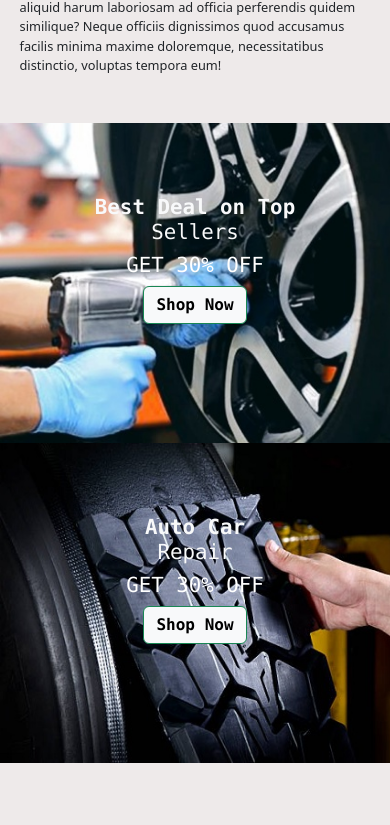
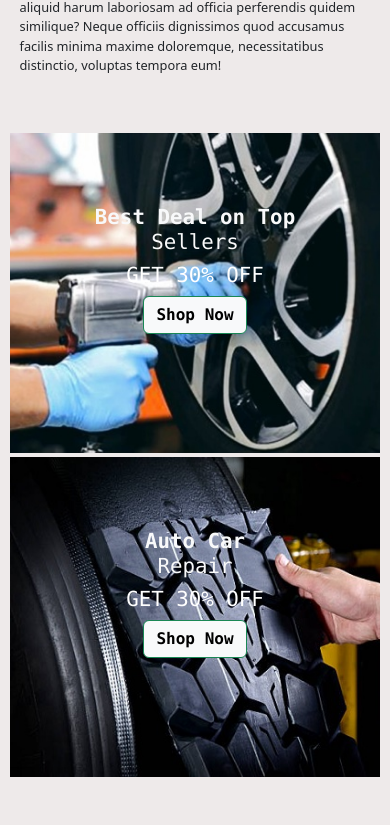
Before and after one commit to Mehwishmushtaq/MrTyreFitter, a React (Vite) app: page / in a window 390 px wide. Shown: the part 1118-1943 px from the top of the page. Built offline with nearby package versions, Linux system fonts and the light colour scheme.

Commit message:
Update style.css

```diff
--- a/src/assets/css/style.css
+++ b/src/assets/css/style.css
@@ -852,3 +852,10 @@ body{
         background-repeat: no-repeat;
         background-size: cover;
     }
+
+@media (max-width: 768px){
+        .about-row{
+            padding: 10px;
+            gap: 4px;
+        }
+    }
```
